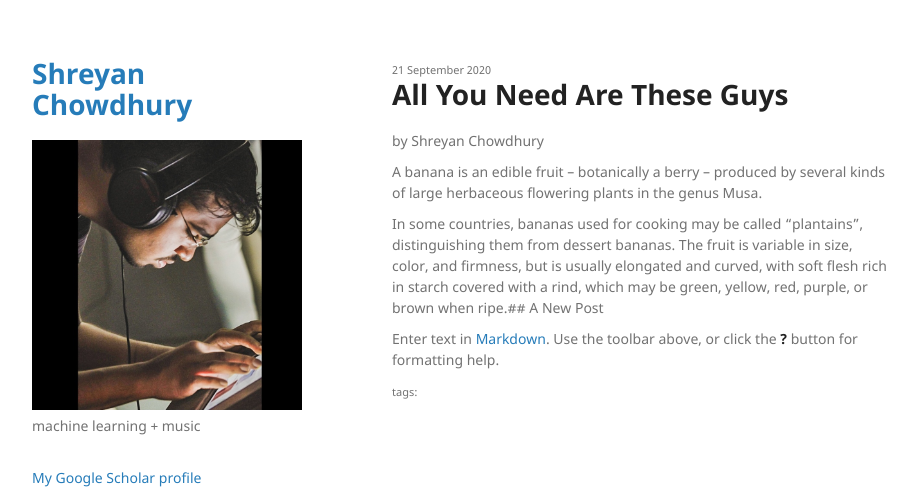
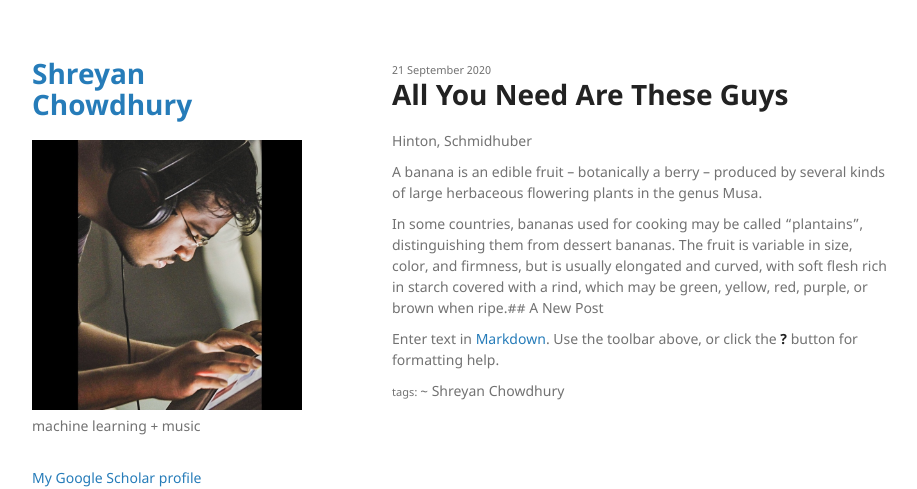
Before and after one commit to shreyanc/shreyanc.github.io, a Jekyll site: the page built from _posts/2020-09-21-all-you-need.md, in a window 1280 px wide. Shown: the top 489 px of the page, without its empty margins (178-1095 px from the left). Built offline with Jekyll 4.4.1, drawn with Linux system fonts in a browser that asks for light colours.

Commit message:
Update post.html

```diff
--- a/_layouts/post.html
+++ b/_layouts/post.html
@@ -5,10 +5,12 @@
 <small>{{ page.date | date: "%-d %B %Y" }}</small>
 <h1>{{ page.title }}</h1>
 
-<p class="view">by {{ page.author | default: site.author }}</p>
+<p class="view">{{ page.authors }}</p>
 
 {{content}}
 
 {% if page.tags %}
   <small>tags: <em>{{ page.tags | join: "</em> - <em>" }}</em></small>
 {% endif %}
+
+~ {{ page.author | default: site.author }}
```
